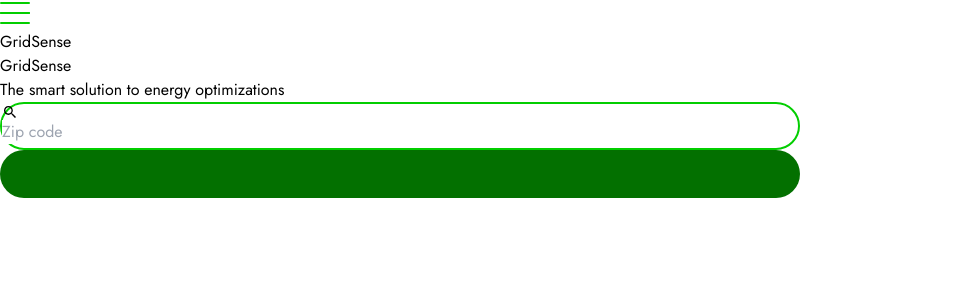
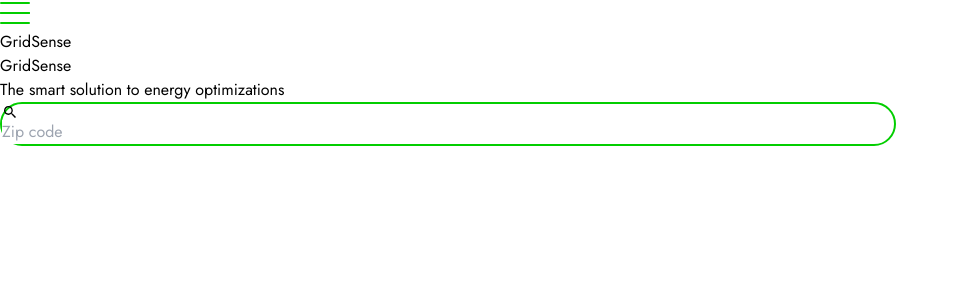
Before and after one commit to toucanfoosh/GridSense, a Next.js app in the folder frontend/grid-sense/: page / in a window 1280 px wide. Shown: the top 300 px of the page, without its empty margins (0-959 px from the left). Built offline with nearby package versions, Linux system fonts and the light colour scheme.

Commit message:
[New] Search bar animations and temp results

```diff
--- /dev/null
+++ b/frontend/grid-sense/src/app/components/result/Result.tsx
@@ -0,0 +1,3 @@
+export default function Result() {
+  return <div className="rounded-lg bg-black p-4 w-full h-full"></div>;
+}
--- a/frontend/grid-sense/src/app/components/searchbar/Searchbar.tsx
+++ b/frontend/grid-sense/src/app/components/searchbar/Searchbar.tsx
@@ -4,10 +4,9 @@ import { IoMdSearch } from "react-icons/io";
 
 interface Props {
   onSearch: (query: string) => void;
-  height?: string;
-  width?: string;
   textFill?: string;
   locationFill?: string;
+  setHome: (home: boolean) => void;
 }
 
 const Searchbar: React.FC<Props> = (props) => {
@@ -15,16 +14,8 @@ const Searchbar: React.FC<Props> = (props) => {
   const [query, setQuery] = useState(props.textFill || "");
   const [searching, setSearching] = useState(false);
 
-  let height = "100%";
-  let width = "100%";
-  if (props.height) {
-    height = props.height;
-  }
-  if (props.width) {
-    width = props.width;
-  }
-
   const handleSearch = () => {
+    props.setHome(false);
     props.onSearch(query);
   };
 
@@ -39,8 +30,7 @@ const Searchbar: React.FC<Props> = (props) => {
       <div
         className={`${
           searching ? "left-[1px] top-[1px]" : ""
-        } flex justify-start items-center gs-text gs-border-tertiary gs-background-secondary gs-searchbar pe-5 relative focus:top-[1px] focus:left-[1px]`}
-        style={{ height, width }}
+        } h-[3rem] w-[45vw] min-w-[10rem] flex justify-start items-center gs-text gs-border-tertiary gs-background-secondary gs-searchbar pe-5 relative focus:top-[1px] focus:left-[1px]`}
       >
         <div
           className="cursor-pointer h-full flex items-center ps-5 pe-2"
@@ -62,10 +52,7 @@ const Searchbar: React.FC<Props> = (props) => {
           />
         </div>
       </div>
-      <div
-        className="z-[-1] flex justify-start items-center gs-text gs-background-dark-tertiary gs-searchbar px-5 absolute top-[2px] left-[2px]"
-        style={{ height, width }}
-      ></div>
+      <div className="h-[3rem] w-[45vw] min-w-[10rem] z-[-1] flex justify-start items-center gs-text gs-background-dark-tertiary gs-searchbar px-5 absolute top-[2px] left-[2px]"></div>
     </div>
   );
 };
--- a/frontend/grid-sense/src/app/components/sidebar/Sidebar.tsx
+++ b/frontend/grid-sense/src/app/components/sidebar/Sidebar.tsx
@@ -4,7 +4,11 @@ import Link from "next/link";
 import "./Sidebar.css";
 import "../../globals.css";
 
-export default function Sidebar() {
+interface Props {
+  setHome: (home: boolean) => void;
+}
+
+const Sidebar: React.FC<Props> = (props) => {
   const [open, setOpen] = useState(false);
   const [width, setWidth] = useState("0");
 
@@ -25,7 +29,7 @@ export default function Sidebar() {
   }, [open]);
 
   return (
-    <div className="fixed top-0 left-0 ps-6 justify-between flex w-full z-20 ">
+    <div className="fixed top-0 left-0 ps-6 justify-between flex z-20 ">
       <div className="flex items-center z-50 h-[5rem]">
         <div id="nav-icon" className={open ? "open" : ""} onClick={handleClick}>
           <span></span>
@@ -33,7 +37,13 @@ export default function Sidebar() {
           <span></span>
           <span></span>
         </div>
-        <Link href="/" onClick={() => setOpen(false)}>
+        <Link
+          href="/"
+          onClick={() => {
+            setOpen(false);
+            props.setHome(true);
+          }}
+        >
           <div className="z-10 ps-4 text-2xl cursor-pointer gs-text">
             GridSense
           </div>
@@ -44,7 +54,7 @@ export default function Sidebar() {
         style={{ width }}
         onClick={open ? handleClick : undefined}
       />
-      <div className="gs-background-30 backdrop-blur-md absolute top-0 left-0 z-[9] w-screen h-[5rem]" />
+      <div className="gs-background-30 absolute top-0 left-0 h-[5rem]" />
       <div className={`text-xl fullscreen-panel ${open ? "open" : ""} flex`}>
         <div className="p-6 ms-[3px] pt-14 gl-color-primary h-full w-[16rem]">
           <div className="pt-2 flex flex-col h-full justify-between">
@@ -58,4 +68,6 @@ export default function Sidebar() {
       </div>
     </div>
   );
-}
+};
+
+export default Sidebar;
--- a/frontend/grid-sense/src/app/page.tsx
+++ b/frontend/grid-sense/src/app/page.tsx
@@ -1,24 +1,55 @@
 "use client";
 import Sidebar from "./components/sidebar/Sidebar";
 import Searchbar from "./components/searchbar/Searchbar";
+import Result from "./components/result/Result";
+import { useState, useEffect } from "react";
 
 export default function Home() {
+  const [home, setHome] = useState(true);
+  const [animating, setAnimating] = useState(false);
+
   function onSearch(query: string) {
-    window.location.href = `/search?query=${query}&location=${location}`;
+    // TODO: API call and display results
   }
 
+  useEffect(() => {
+    if (!home) {
+      setAnimating(true);
+      const timer = setTimeout(() => setAnimating(false), 1500); // Match this to your transition duration
+      return () => clearTimeout(timer);
+    }
+  }, [home]);
+
   return (
-    <main className="flex min-h-[80vh] flex-col justify-center p-24">
-      <Sidebar />
-      <div className="flex flex-col items-center justify-start p-24">
-        <div className="text-6xl p-4 pb-0 cursor-default no-highlight w-[100vw] text-center">
-          GridSense
+    <main
+      className={`flex flex-col justify-start ${
+        home ? "my-[30vh]" : "my-[-5rem]"
+      } transition-all duration-[1.5s] ease`}
+    >
+      <Sidebar setHome={setHome} />
+      <div className={`flex flex-col items-center no-highlight`}>
+        <div className={`${!home && !animating ? "opacity-0" : ""}`}>
+          <div className="text-6xl cursor-default w-[100vw] text-center">
+            GridSense
+          </div>
+          <p className="pb-4 w-[100vw] text-center">
+            The smart solution to energy optimizations
+          </p>
         </div>
-        <p className="pb-4 w-[100vw] text-center">
-          The smart solution to energy optimizations
-        </p>
 
-        <Searchbar onSearch={onSearch} height="3rem" width="50rem" />
+        <div
+          className={`w-[90vw] flex transition-[margin] duration-[1.5s] ease justify-center ${
+            home ? "ms-0" : "ms-[50vw] md:ms-0"
+          }`}
+        >
+          <Searchbar onSearch={onSearch} setHome={setHome} />
+        </div>
+
+        {!home && !animating && (
+          <div className="text-center mt-24 w-[60vw] h-[60vh]">
+            <Result />
+          </div>
+        )}
       </div>
     </main>
   );
```
